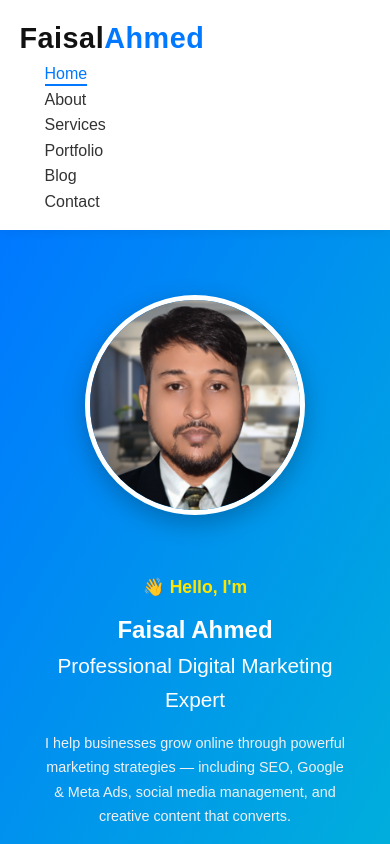
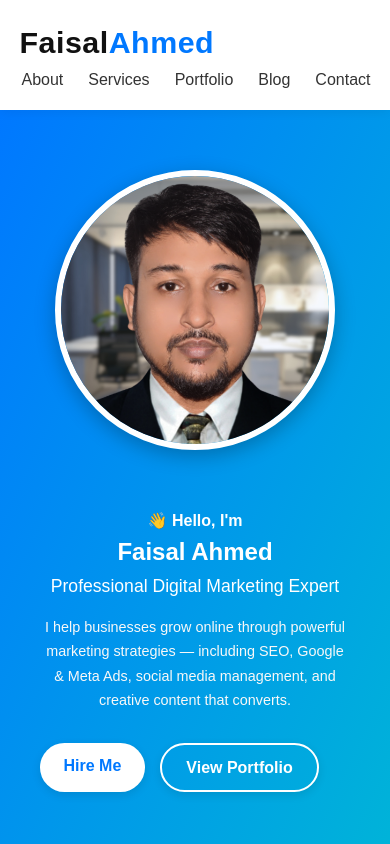
Before and after one commit to FaisalProdhan007/My-New-Portfolio, a plain HTML site: page index.html in a window 390 px wide. Shown: the top 844 px of the page. Drawn offline with Linux system fonts and the light colour scheme.

Commit message:
Update style.css - H

```diff
--- a/css/style.css
+++ b/css/style.css
@@ -12,13 +12,13 @@ body {
   background: #f8f9fb;
   color: #333;
   line-height: 1.6;
+  scroll-behavior: smooth;
 }
 
 .container {
   width: 90%;
-  max-width: 1200px;
+  max-width: 1100px;
   margin: auto;
-  transition: all 0.3s ease;
 }
 
 /* =========================================
@@ -26,21 +26,15 @@ body {
 ========================================= */
 header {
   background: #fff;
+  padding: 18px 0;
+  box-shadow: 0 3px 10px rgba(0,0,0,0.05);
   position: sticky;
   top: 0;
-  z-index: 100;
-  padding: 15px 0;
-  box-shadow: 0 2px 10px rgba(0,0,0,0.05);
-  transition: all 0.3s ease;
-}
-
-header.scrolled {
-  background: rgba(255,255,255,0.95);
-  backdrop-filter: blur(10px);
+  z-index: 1000;
 }
 
 .logo {
-  font-size: 1.8rem;
+  font-size: 1.9rem;
   font-weight: 700;
   color: #111;
   letter-spacing: 0.5px;
@@ -53,8 +47,8 @@ header.scrolled {
 nav ul {
   display: flex;
   justify-content: flex-end;
+  align-items: center;
   list-style: none;
-  align-items: center;
 }
 
 nav ul li {
@@ -65,18 +59,19 @@ nav ul li a {
   text-decoration: none;
   color: #333;
   font-weight: 500;
-  transition: color 0.3s ease;
+  padding: 5px 0;
+  transition: all 0.3s ease;
   position: relative;
 }
 
 nav ul li a::after {
   content: "";
   position: absolute;
-  width: 0;
+  left: 0;
+  bottom: -3px;
+  width: 0%;
   height: 2px;
   background: #0078ff;
-  bottom: -4px;
-  left: 0;
   transition: width 0.3s ease;
 }
 
@@ -94,14 +89,12 @@ nav ul li a.active {
    Hero Section
 ========================================= */
 .hero {
-  min-height: 90vh;
-  background: linear-gradient(120deg, #0078ff, #00b4d8);
+  height: 90vh;
+  background: linear-gradient(115deg, #0078ff, #00b4d8);
   color: #fff;
   display: flex;
   align-items: center;
   justify-content: center;
-  padding: 60px 0;
-  overflow: hidden;
 }
 
 .hero-container {
@@ -116,17 +109,11 @@ nav ul li a.active {
   flex: 1 1 50%;
   text-align: left;
   padding: 20px;
-  animation: fadeInUp 1s ease-in-out;
-}
-
-.hero-text h4 {
-  font-size: 1.1rem;
-  color: #ffe600;
-  margin-bottom: 10px;
 }
 
 .hero-text h2 {
-  font-size: 3rem;
+  font-size: 2.8rem;
+  font-weight: 700;
   margin-bottom: 10px;
 }
 
@@ -135,41 +122,19 @@ nav ul li a.active {
 }
 
 .hero-text h3 {
-  font-weight: 400;
+  font-size: 1.4rem;
+  font-weight: 500;
   margin-bottom: 15px;
-  font-size: 1.3rem;
 }
 
 .hero-text p {
+  font-size: 1rem;
   max-width: 600px;
+  margin-bottom: 30px;
   line-height: 1.7;
-  font-size: 1rem;
-  color: #f0f0f0;
-  margin-bottom: 25px;
+  color: #f8f8f8;
 }
 
-.hero-image {
-  flex: 1 1 40%;
-  text-align: center;
-  animation: fadeIn 1.5s ease-in-out;
-}
-
-.hero-image img {
-  width: 320px;
-  height: 320px;
-  object-fit: cover;
-  border-radius: 50%;
-  border: 5px solid #fff;
-  box-shadow: 0 8px 25px rgba(0,0,0,0.25);
-  transition: transform 0.4s ease, box-shadow 0.4s ease;
-}
-
-.hero-image img:hover {
-  transform: scale(1.05);
-  box-shadow: 0 12px 35px rgba(0,0,0,0.3);
-}
-
-/* CTA Buttons */
 .cta-buttons {
   display: flex;
   flex-wrap: wrap;
@@ -179,18 +144,19 @@ nav ul li a.active {
 .btn {
   background: #fff;
   color: #0078ff;
-  padding: 12px 30px;
+  padding: 12px 28px;
   border-radius: 30px;
   text-decoration: none;
   font-weight: 600;
+  box-shadow: 0 3px 10px rgba(0,0,0,0.1);
   transition: all 0.3s ease;
-  box-shadow: 0 3px 10px rgba(0,0,0,0.1);
 }
 
 .btn:hover {
   background: #ffe600;
   color: #111;
-  box-shadow: 0 6px 15px rgba(0,0,0,0.2);
+  transform: translateY(-2px);
+  box-shadow: 0 5px 15px rgba(0,0,0,0.2);
 }
 
 .btn-outline {
@@ -204,27 +170,25 @@ nav ul li a.active {
   color: #0078ff;
 }
 
-/* Animation */
-@keyframes fadeInUp {
-  from {
-    transform: translateY(40px);
-    opacity: 0;
-  }
-  to {
-    transform: translateY(0);
-    opacity: 1;
-  }
+/* Hero Image */
+.hero-image {
+  flex: 1 1 40%;
+  text-align: center;
 }
 
-@keyframes fadeIn {
-  from {
-    opacity: 0;
-    transform: scale(0.9);
-  }
-  to {
-    opacity: 1;
-    transform: scale(1);
-  }
+.hero-image img {
+  width: 320px;
+  height: 320px;
+  object-fit: cover;
+  border-radius: 50%;
+  border: 6px solid #fff;
+  box-shadow: 0 6px 20px rgba(0,0,0,0.25);
+  transition: all 0.4s ease;
+}
+
+.hero-image img:hover {
+  transform: scale(1.05);
+  box-shadow: 0 12px 25px rgba(0,0,0,0.3);
 }
 
 /* =========================================
@@ -240,30 +204,35 @@ nav ul li a.active {
 }
 
 .highlight-box {
+  background: #f9fbff;
+  border-radius: 15px;
+  box-shadow: 0 2px 12px rgba(0,0,0,0.06);
   text-align: center;
-  background: #f8f9fb;
-  padding: 25px 35px;
-  border-radius: 15px;
-  box-shadow: 0 4px 10px rgba(0,0,0,0.05);
-  transition: 0.3s ease;
-  width: 220px;
+  padding: 30px 25px;
+  width: 230px;
+  transition: all 0.3s ease;
 }
 
 .highlight-box:hover {
   background: #0078ff;
   color: #fff;
-  transform: translateY(-8px);
+  transform: translateY(-5px);
+  box-shadow: 0 8px 20px rgba(0,0,0,0.15);
 }
 
 .highlight-box h4 {
-  font-size: 2.5rem;
+  font-size: 2.4rem;
   color: #0078ff;
-  margin-bottom: 10px;
+  margin-bottom: 8px;
   transition: color 0.3s ease;
 }
 
 .highlight-box:hover h4 {
   color: #ffe600;
+}
+
+.highlight-box p {
+  font-size: 0.95rem;
 }
 
 /* =========================================
@@ -275,20 +244,19 @@ footer {
   text-align: center;
   padding: 40px 20px;
   margin-top: 60px;
-  position: relative;
 }
 
 footer p {
-  font-size: 0.9rem;
-  margin-bottom: 10px;
+  margin-bottom: 12px;
+  font-size: 0.95rem;
 }
 
 footer .social-links a {
   color: #00b4d8;
   margin: 0 10px;
   text-decoration: none;
-  transition: 0.3s;
   font-weight: 500;
+  transition: color 0.3s ease;
 }
 
 footer .social-links a:hover {
@@ -302,39 +270,34 @@ footer .social-links a:hover {
   .hero-text h2 {
     font-size: 2.2rem;
   }
-
-  .hero-container {
-    gap: 30px;
+  .hero-image img {
+    width: 280px;
+    height: 280px;
   }
 }
 
 @media (max-width: 768px) {
-  nav ul {
-    flex-direction: column;
-    align-items: flex-start;
-  }
-
   .hero {
-    padding: 40px 0;
+    height: auto;
+    padding: 60px 0;
     text-align: center;
   }
 
   .hero-container {
     flex-direction: column-reverse;
+    gap: 30px;
   }
 
   .hero-text {
     text-align: center;
   }
 
-  .hero-image img {
-    width: 220px;
-    height: 220px;
+  .btn {
+    padding: 10px 24px;
   }
 
-  .highlights {
-    flex-direction: column;
-    align-items: center;
+  .highlight-box {
+    width: 90%;
   }
 }
 
@@ -343,12 +306,12 @@ footer .social-links a:hover {
     font-size: 1.8rem;
   }
 
+  .hero-text h3 {
+    font-size: 1.1rem;
+  }
+
   .hero-text p {
     font-size: 0.9rem;
-  }
-
-  .btn {
-    padding: 10px 22px;
   }
 }
 
```
